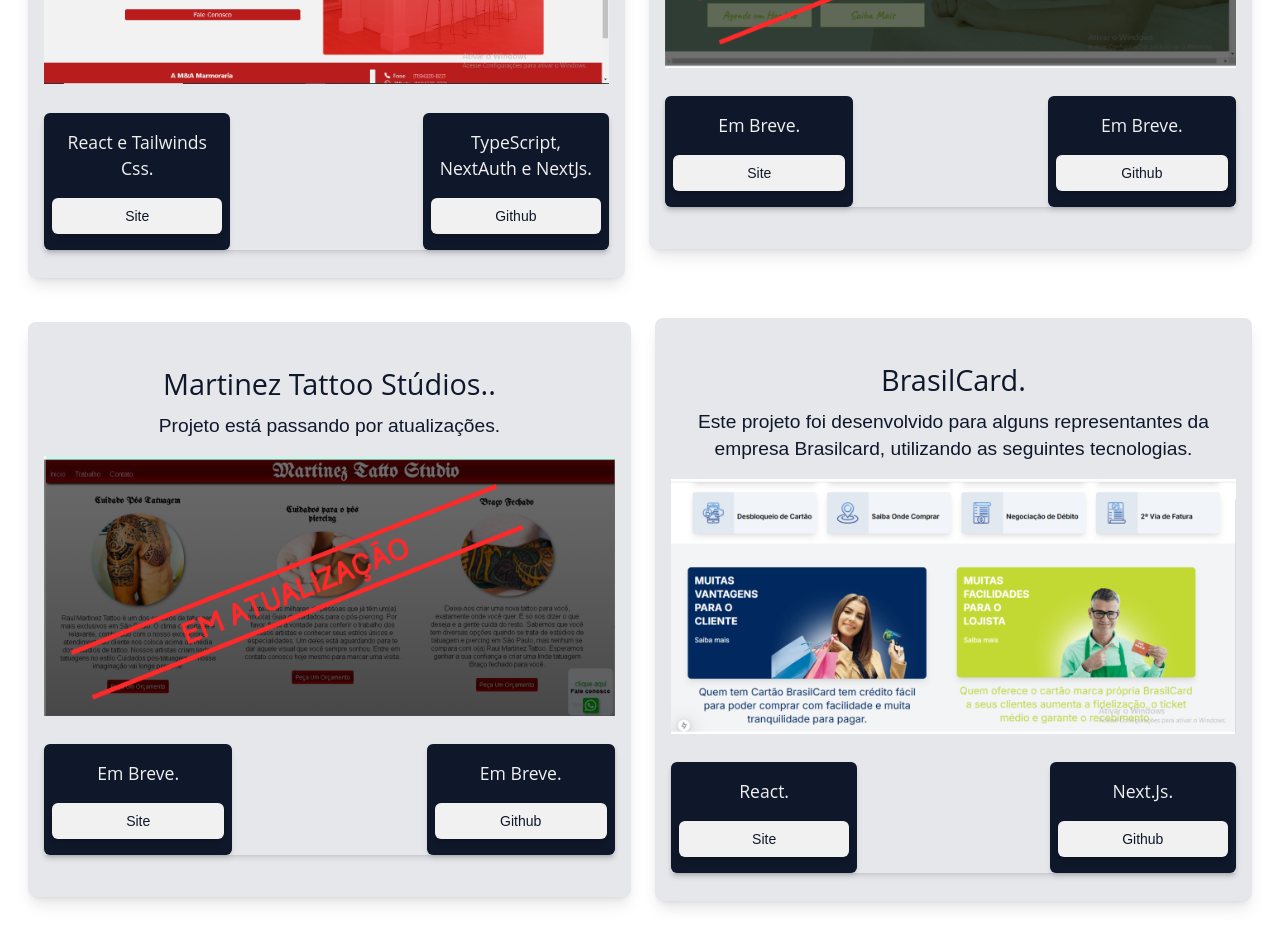
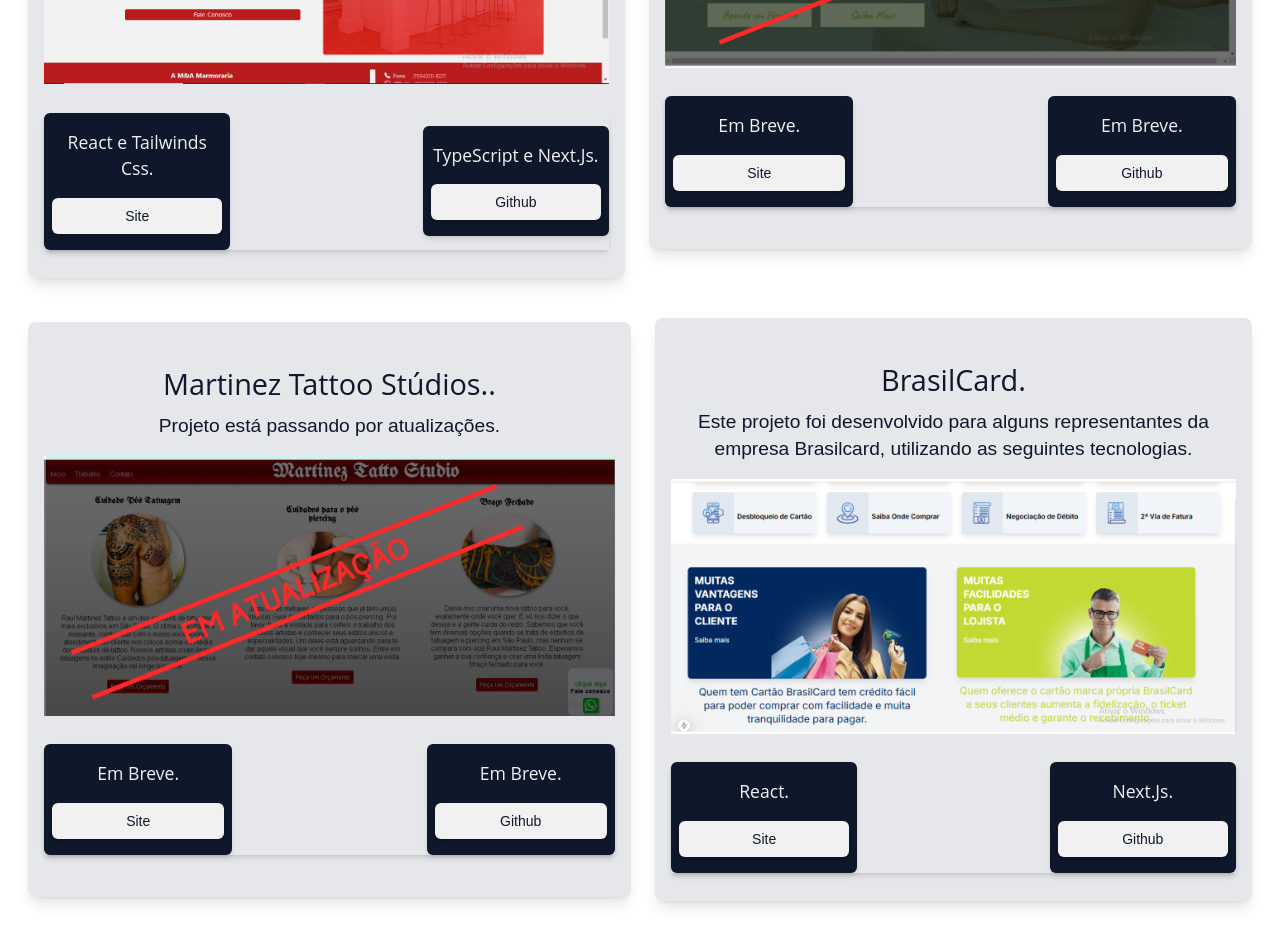
Before and after one commit to Edsonsantos0840/protifolioAntigo, a Next.js app: page / in a window 1280 px wide. Shown: the part 2280-3206 px from the top of the page. Built offline with nearby package versions, Linux system fonts and the light colour scheme.

Commit message:
ajustes no card projetos

```diff
--- a/src/app/components/cards/CardProjetoSessao.tsx
+++ b/src/app/components/cards/CardProjetoSessao.tsx
@@ -25,8 +25,8 @@ export default function CardProjetoSessao(): JSX.Element {
           im10={marmore[9]}
           im11={marmore[10]}
           tec1="React e Tailwinds Css."
-          tec2="TypeScript, NextAuth e NextJs."
-          tec3="Prisma ORM e Mongo Db."
+          tec2="TypeScript e Next.Js."
+          tec3="Prisma e Mongo Db."
           site="https://ma-marmore-e-granito.vercel.app/"
           git="https://github.com/Edsonsantos0840/siteMarmoreDashboard"
           whats="https://wa.me/5519982350898?text=Ol%C3%A1%20eu%20v%C3%AD%20seu%20portifolio."
```
